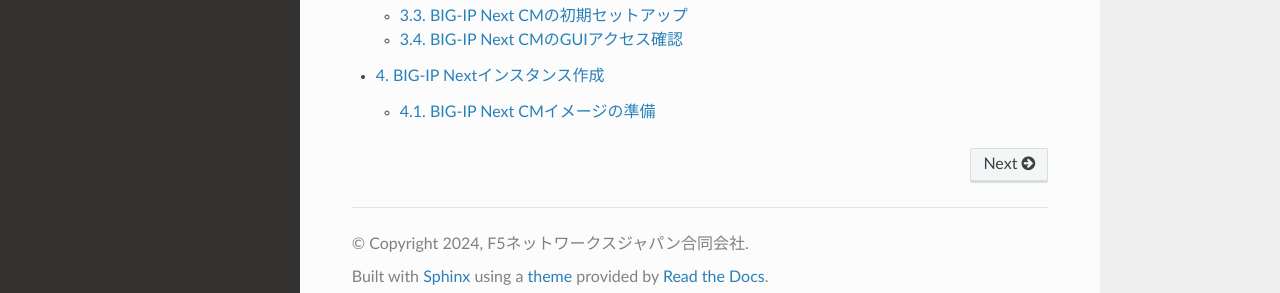
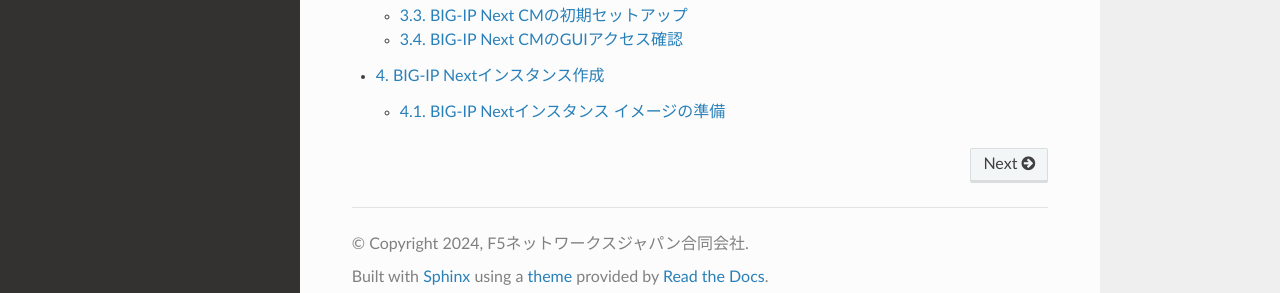
Before and after one commit to BeF5/f5j-easy-setup-next-ltm, a Sphinx documentation site: the page built from docs/index.rst, in a window 1280 px wide and 900 px high, scrolled down 773 px. Shown: the part 587-880 px from the top of the window. Built offline with Sphinx 7.4.7 and the Read the Docs theme 2.0.0, drawn with Linux system fonts in a browser that asks for light colours.

Commit message:
Update module01.rst

```diff
--- a/docs/content04/module01/module01.rst
+++ b/docs/content04/module01/module01.rst
@@ -1,4 +1,4 @@
-BIG-IP Next CMイメージの準備
+BIG-IP Nextインスタンス イメージの準備
 ======================================
 
 .. note::
@@ -31,7 +31,7 @@ BIG-IP Next VEインスタンス サポート動作環境（v20.1時点）
    Hardware PlatformのrSeries/Velos上での動作条件は別途ご確認ください。
 
 |
-CMイメージの入手
+イメージの入手
 --------------------------------------
 
 MyF5より入手します。
```
Also changed, not shown: other parts of docs/content04/module01/module01.rst (+1 -1 lines).
